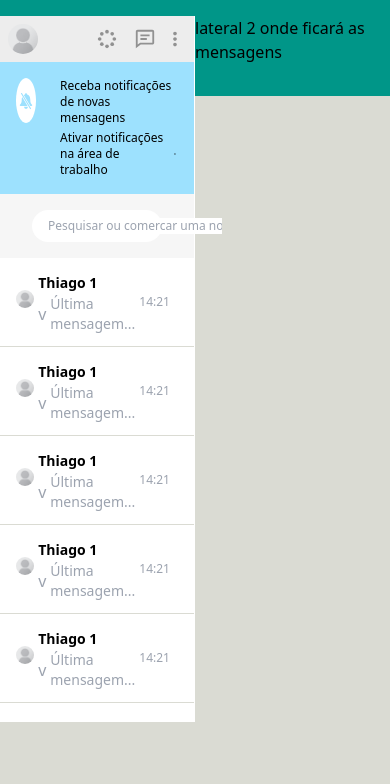
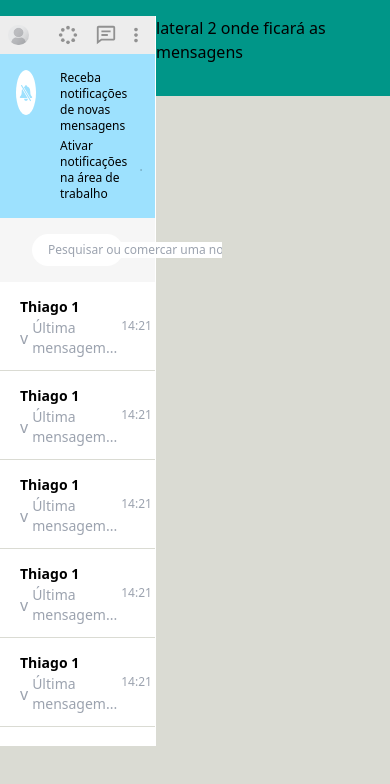
Before and after one commit to thiago-santanna/clone-whats, a Next.js app: page /Components/Layout in a window 390 px wide. Shown: the top 784 px of the page. Built offline with nearby package versions, Linux system fonts and the light colour scheme.

Commit message:
testando responsividade

```diff
--- a/pages/Components/Container/Consulta/consulta.module.css
+++ b/pages/Components/Container/Consulta/consulta.module.css
@@ -2,3 +2,15 @@
     background-color: #f6f6f6;
     padding: 1rem 2rem;
 }
+
+@media (max-width: 640px) {
+    .bgConsulta input {
+        width: auto;
+    }
+}
+
+@media (max-width: 768px) {
+    .bgLeft {
+        width: auto;
+    }
+}
--- a/pages/Components/Container/container.module.css
+++ b/pages/Components/Container/container.module.css
@@ -11,7 +11,7 @@
     width: 70%;
 }
 
-@media (max-width: 768px) {
+@media (max-width: 640px) {
     .bgLeft {
         width: 50%;
         border-right: solid 1px #fff;
@@ -21,3 +21,14 @@
         width: 50%;
     }
 }
+
+@media (max-width: 768px) {
+    .bgLeft {
+        width: 40%;
+        border-right: solid 1px #fff;
+    }
+
+    .bgRight {
+        width: 60%;
+    }
+}
```
